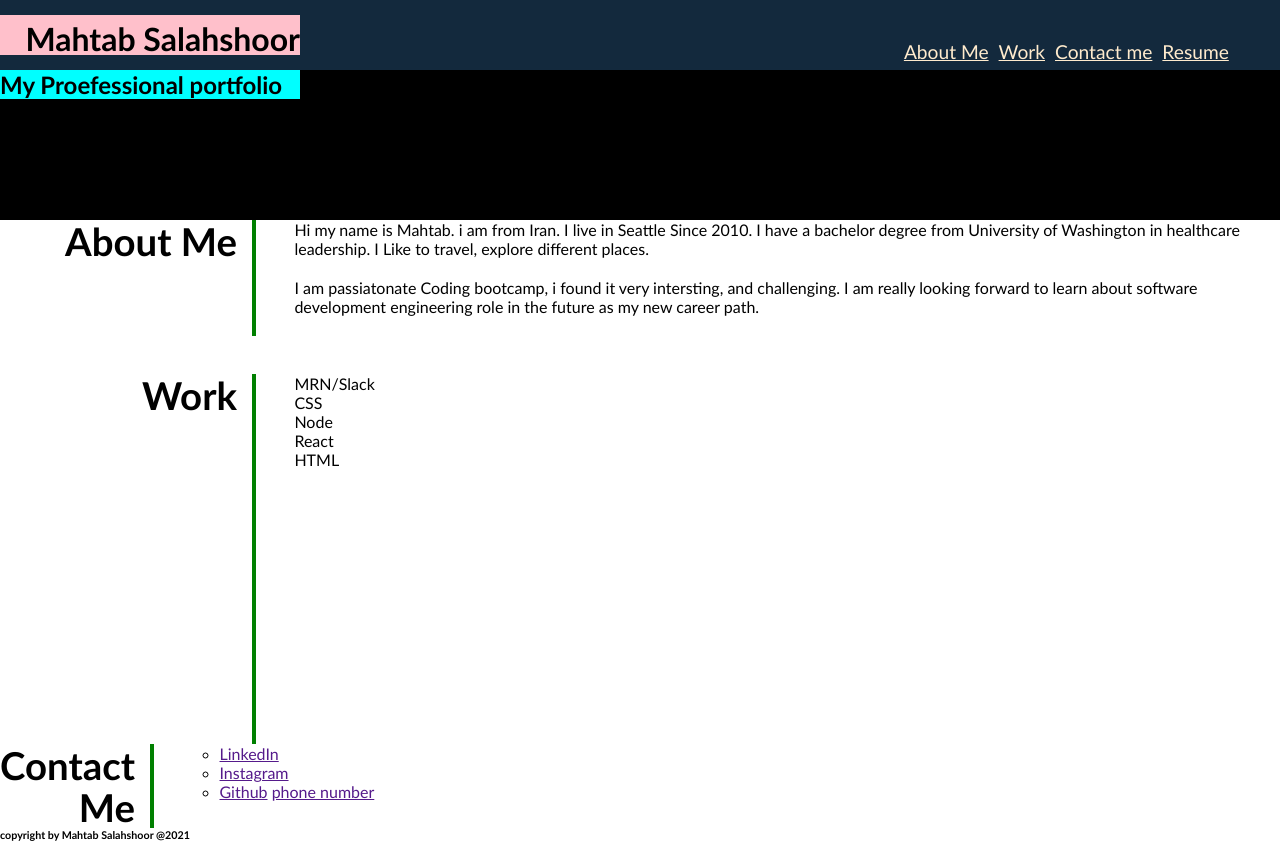
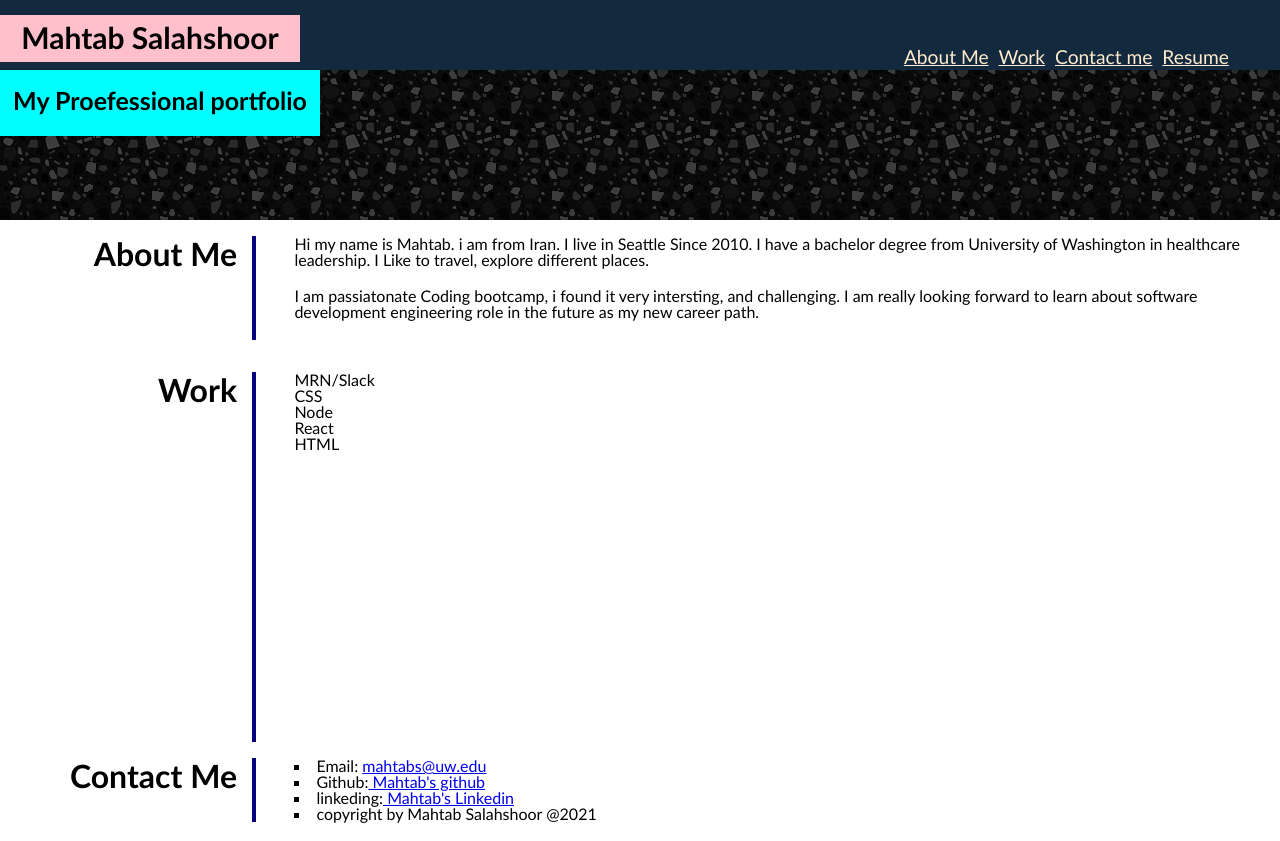
Before and after one commit to mahtab92/Project-building-portfolio, a plain HTML site: page index.html in a window 1280 px wide. Drawn offline with Linux system fonts and the light colour scheme.

Commit message:
adding all the changes

```diff
--- a/index.html
+++ b/index.html
@@ -5,14 +5,16 @@
     <meta http-equiv="X-UA-Compatible" content="IE=edge" />
     <meta name="viewport" content="width=device-width, initial-scale=1.0" />
     <title>My Portfolio design</title>
-    <link rel="stylesheet" href="style.css/style.css" />
+    <!-- <link rel="stylesheet" href="reset.css" media="screen" /> -->
+    <link rel="stylesheet" href="style.css/style.css" media="screen" />
+    <link rel="stylesheet" href="style.css/reset.css" media="screen" />
   </head>
+
   <body>
     <!--header -->
     <header class="header-section">
       <h1 id="desing-heading">Mahtab Salahshoor</h1>
       <!-- Nav part on top-->
-
       <nav>
         <ul class="navigation">
           <li><a href="#about-me" class="nav-link">About Me</a></li>
@@ -28,6 +30,7 @@
     <main class="background">
       <h2 id="subtitle">My Proefessional portfolio</h2>
     </main>
+    <br />
 
     <!-- body section -->
     <aside>
@@ -50,43 +53,36 @@
       </div>
       <br />
       <br />
-      <!-- second box -->
       <div class="work-section">
         <!-- id work is for ahref tag-->
         <h4 id="work">Work</h4>
+        <!-- second box -->
         <section class="parent-boxes">
-          <section class="box-1">MRN/Slack</section>
-          <section class="box-2">CSS</section>
-          <section class="box-3">Node</section>
-          <section class="box-4">React</section>
-          <section class="box-5">HTML</section>
+          <section class="child-1">MRN/Slack</section>
+          <section class="child-2">CSS</section>
+          <section class="child-3">Node</section>
+          <section class="child-4">React</section>
+          <section class="child-5">HTML</section>
         </section>
+      </div>
+      <br />
       <!-- part-3 -->
-    <footer>
-    <ul>
       <div class="contact-me">
-    <h5 id="contact-me"> Contact Me</h5>
-            <ul class="contact">
-
+        <h5 id="contact-me">Contact Me</h5>
+        <div>
+          <li>Email: <a href="#">mahtabs@uw.edu</a></li>
           <li>
-        <a href = "" target = "_blank">LinkedIn</a>
+            Github:<a href="https://github.com/mahtab92"> Mahtab's github</a>
           </li>
           <li>
-                    <a href = "" target = "_blank">Instagram</a>
+            linkeding:<a href="https://www.linkedin.com/feed/">
+              Mahtab's Linkedin</a
+            >
           </li>
-                    <li>
-                    <a href = "" target = "_blank">Github</a>
-                    <a href = "" target = "_blank">phone number</a>
-                </li>
-            </ul>
-        </ul>
-        </div>
-        </footer>
-
-        <h6>copyright by Mahtab Salahshoor @2021</h6>
-    </footer>
+          <li>copyright by Mahtab Salahshoor @2021</li>
         </div>
       </div>
+      <footer></footer>
     </aside>
   </body>
 </html>
--- /dev/null
+++ b/style.css/reset.css
@@ -0,0 +1,59 @@
+html, body, div, span, applet, object, iframe,
+h1, h2, h3, h4, h5, h6, p, blockquote, pre,
+a, abbr, acronym, address, big, cite, code,
+del, dfn, em, img, ins, kbd, q, s, samp,
+small, strike, strong, sub, sup, tt, var,
+b, u, i, center,
+dl, dt, dd, ol, ul, li,
+fieldset, form, label, legend,
+table, caption, tbody, tfoot, thead, tr, th, td,
+article, aside, canvas, details, embed,
+figure, figcaption, footer, header, hgroup,
+menu, nav, output, ruby, section, summary,
+time, mark, audio, video {
+	margin: 0;
+	padding: 0;
+	border: 0;
+	font-size: 100%;
+	font: inherit;
+    box-sizing: border-box;
+	vertical-align: baseline;
+    font-family: 'Trebuchet MS', 'Lucida Sans Unicode', 'Lucida Grande', 'Lucida Sans', Arial, sans-serif;
+}
+/* HTML5 display-role reset for older browsers */
+article, aside, details, figcaption, figure,
+footer, header, hgroup, menu, nav, section {
+	display: block;
+}
+body {
+	line-height: 1;
+
+}
+ol, ul {
+	list-style: none;
+}
+blockquote, q {
+	quotes: none;
+}
+blockquote:before, blockquote:after,
+q:before, q:after {
+	content: '';
+	content: none;
+}
+table {
+	border-collapse: collapse;
+	border-spacing: 0;
+}
+/* End reset styles */
+
+
+now we  our normal styles
+
+body { font-family:'Trebuchet MS', 'Lucida Sans Unicode', 'Lucida Grande', 'Lucida Sans', Arial, sans-serif;
+};
+
+p { color:rgb(4, 4, 97)}
+
+h1, h3, h4, h5, h6 { color:black; font-size: 30px; }
+h2{ font-size: 25px; font-weight: bold;   margin: 0;
+    line-height: 60px; }
--- a/style.css/style.css
+++ b/style.css/style.css
@@ -1,4 +1,4 @@
-/* applies to all Css     need to add the css reseting */
+                            /* applies to all  */
 *{
    margin: 0;
    padding: 0;
@@ -6,31 +6,33 @@
    font-family:'Trebuchet MS', 'Lucida Sans Unicode', 'Lucida Grande', 'Lucida Sans', Arial, sans-serif;
 }
 
-/* applies to all header */
+.background:hover #subtitle{
+    background-color: coral;
+}
+                 /* :hover */
+.header-section:hover #desing-heading{
+    background-color: pink;
+}
+
+                        /* applies to all header */
 .header-section{
  background-color:#13293d;
 height:70px;
 }
 
-/* for only h1, Myname */
+                            /* for only h1 */
 #desing-heading{
-    background-color:#1e90ff;
+    background-color:#6babeb;
     position: relative;
     top: 15px;
     width: 300px;
-    height: 40px;
-    text-align:right;
+    height: 47px;
+    text-align:center;
     font-weight: bolder;
     line-height: 150%;
     size: 20px;
-
 }
-/* :hover */
-.header-section:hover #desing-heading{
-    background-color: pink;
-}
-
-/* Horizontal parent */
+ /* Horizontal parent */
 
 .navigation {
  display: flex;
@@ -42,18 +44,17 @@ height:70px;
   justify-content:end;
     gap: 10px;
 }
-
 /* Horizontal child */
 .nav-link{
  color:blanchedalmond;
  display: flex;
  font-size: larger;
 }
-
 /* title of the page*/
 .background{
-                /* background-image: image(../pictures/bush.png); */
-                    /* height: 300px; */
+width: 100%;
+height: 100vh;
+background-image: url(../pictures/dark-grey-terrazzo.png);
 width: 100%;
 height: 150px;
 background-color: black;
@@ -61,8 +62,11 @@ background-color: black;
 }
 #subtitle{
 display: flex;
+justify-content: center;
 background-color: aqua;
-width: 300px;
+width: 320px;
+height: 66px;
+
 }
 
 
@@ -73,13 +77,14 @@ width: 300px;
    flex-wrap: wrap;
    align-items: stretch;
    justify-content: space-between;
-
 }
 .about-me > h3 {
     flex: 0 0 20%;
     text-align: right;
-    border-right: 4px solid green;
-    font-size: 3vw;
+    font-size: smaller;
+    border-right: 4px solid rgb(5, 3, 126);
+    font-size: 2.5vw;
+    font-weight: bold;
     line-height: 1.1;
     padding-right: 15px;
 }
@@ -102,8 +107,9 @@ width: 300px;
 .work-section > h4 {
     flex: 0 0 20%;
     text-align: right;
-    border-right: 4px solid green;
-    font-size: 3vw;
+    border-right: 4px solid rgb(5, 3, 126);
+    font-size: 2.5vw;
+    font-weight: bold;
     line-height: 1.1;
     padding-right: 15px;
 }
@@ -122,34 +128,7 @@ width: 300px;
    height: calc(50vh - 50px);
 
 }
-/* .box-1{
-    display: flex;
-    width: 95%;
-    height: 190%;
-    margin: 10px;
-    background-image: image(../pictures/batthern.png);
-    border: 3px solid rgb(150, 34, 34);
 
-
-} */
-/* .box-2 {
-    display: flex;
-    flex-wrap: wrap;
-    align-content: flex-start;
-    height: 250px;
-    width: 100px;
-    flex-direction: row;
-    border: 2px solid brown;
-}
-.box-3 {
-    display: flex;
-    flex-wrap: wrap;
-    align-content: flex-start;
-    height: 250px;
-    width: 100px;
-    flex-direction: row;
-    border: 2px solid brown;
-} */
 
 .contact-me{
     display: flex;
@@ -157,13 +136,14 @@ width: 300px;
     flex-wrap: wrap;
     align-items: stretch;
     justify-content: space-between;
-
+    list-style-type:square;
 }
 .contact-me > h5 {
     flex: 0 0 20%;
     text-align: right;
-    border-right: 4px solid green;
-    font-size: 3vw;
+    border-right: 4px solid rgb(5, 3, 126);
+    font-size: 2.5vw;
+    font-weight: bold;
     line-height: 1.1;
     padding-right: 15px;
 }
@@ -171,3 +151,6 @@ width: 300px;
 .contact-me > div {
     flex: 0 0 77%;
 }
+a:hover {
+    background-color: rgb(245, 118, 171);
+  }
```
Lines whose indentation alone changed are shown as unchanged.
